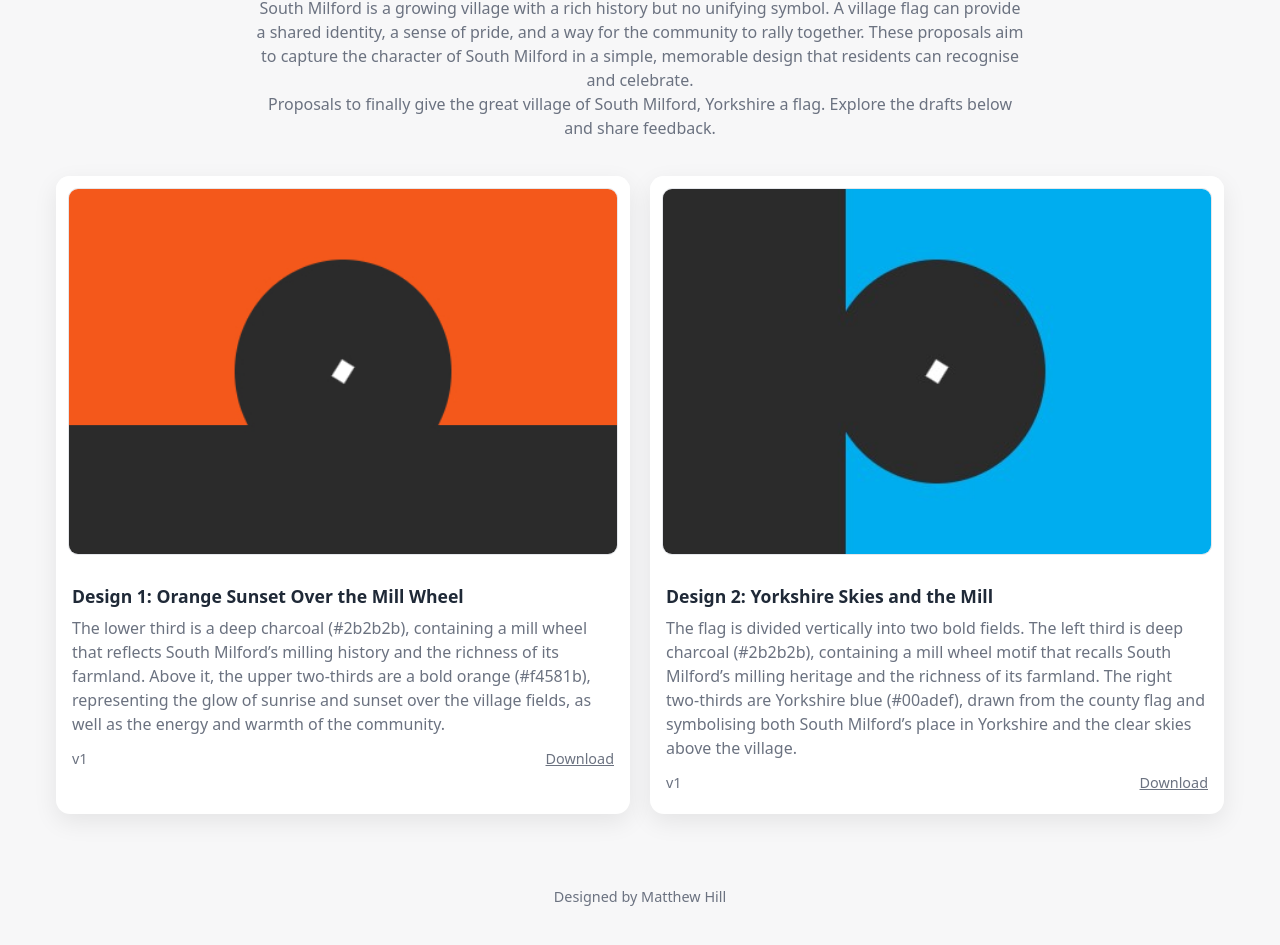
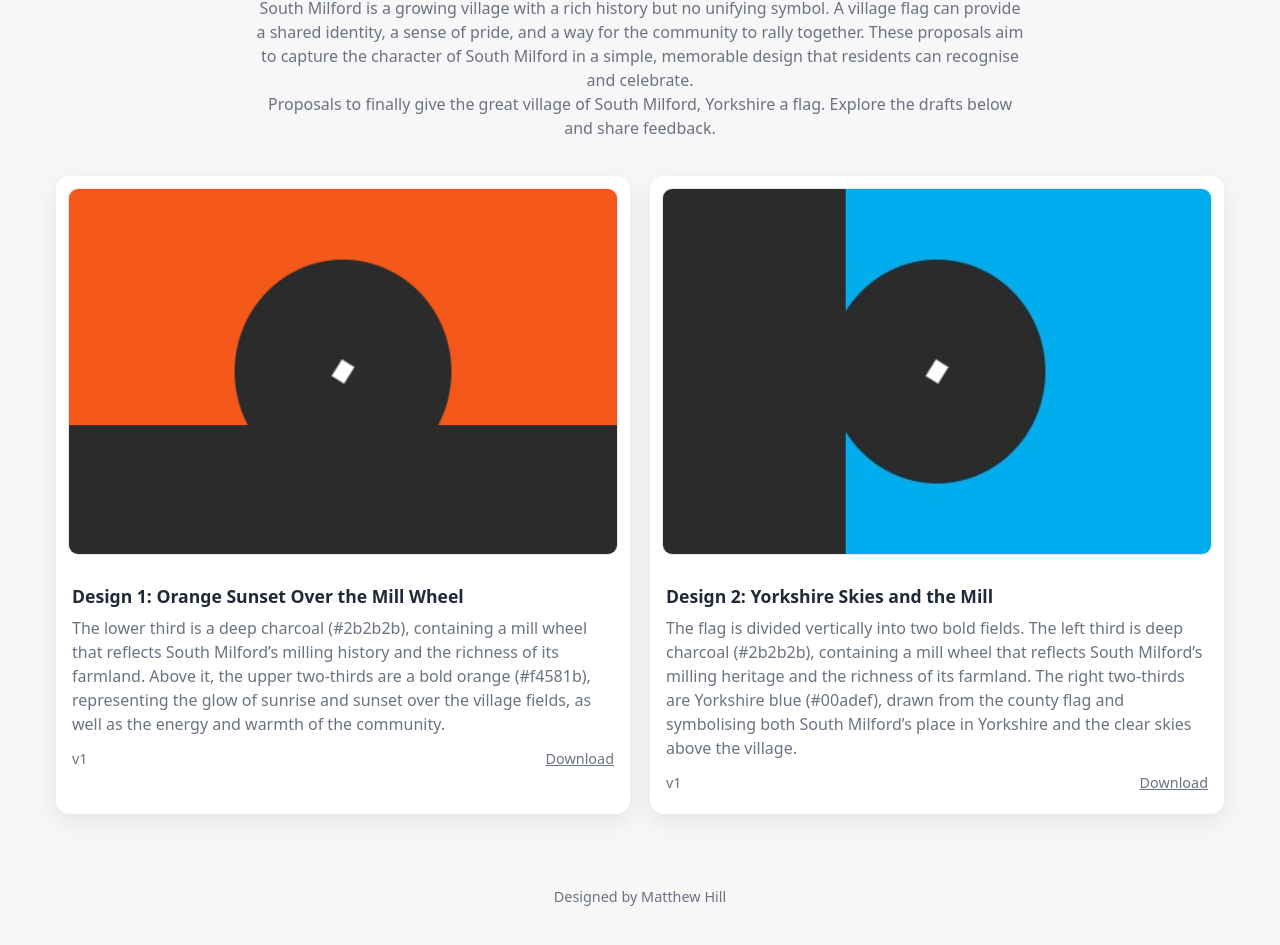
Before and after one commit to MHill-BL/South-Milford-Flag-Designs, a plain HTML site: page index.html in a window 1280 px wide. Shown: the part 105-1050 px from the top of the page. Drawn offline with Linux system fonts and the light colour scheme.

Commit message:
Update index.html

```diff
--- a/index.html
+++ b/index.html
@@ -124,7 +124,7 @@
       </div>
       <div class="content">
         <h2>Design 2: Yorkshire Skies and the Mill</h2>
-        <p>The flag is divided vertically into two bold fields. The left third is deep charcoal (#2b2b2b), containing a mill wheel motif that recalls South Milford’s milling heritage and the richness of its farmland. The right two-thirds are Yorkshire blue (#00adef), drawn from the county flag and symbolising both South Milford’s place in Yorkshire and the clear skies above the village.</p>
+        <p>The flag is divided vertically into two bold fields. The left third is deep charcoal (#2b2b2b), containing a mill wheel that reflects South Milford’s milling heritage and the richness of its farmland. The right two-thirds are Yorkshire blue (#00adef), drawn from the county flag and symbolising both South Milford’s place in Yorkshire and the clear skies above the village.</p>
         <div class="meta">
           <span>v1</span>
           <a href="designs/South Milford Flag 2.jpg" download>Download</a>
```
